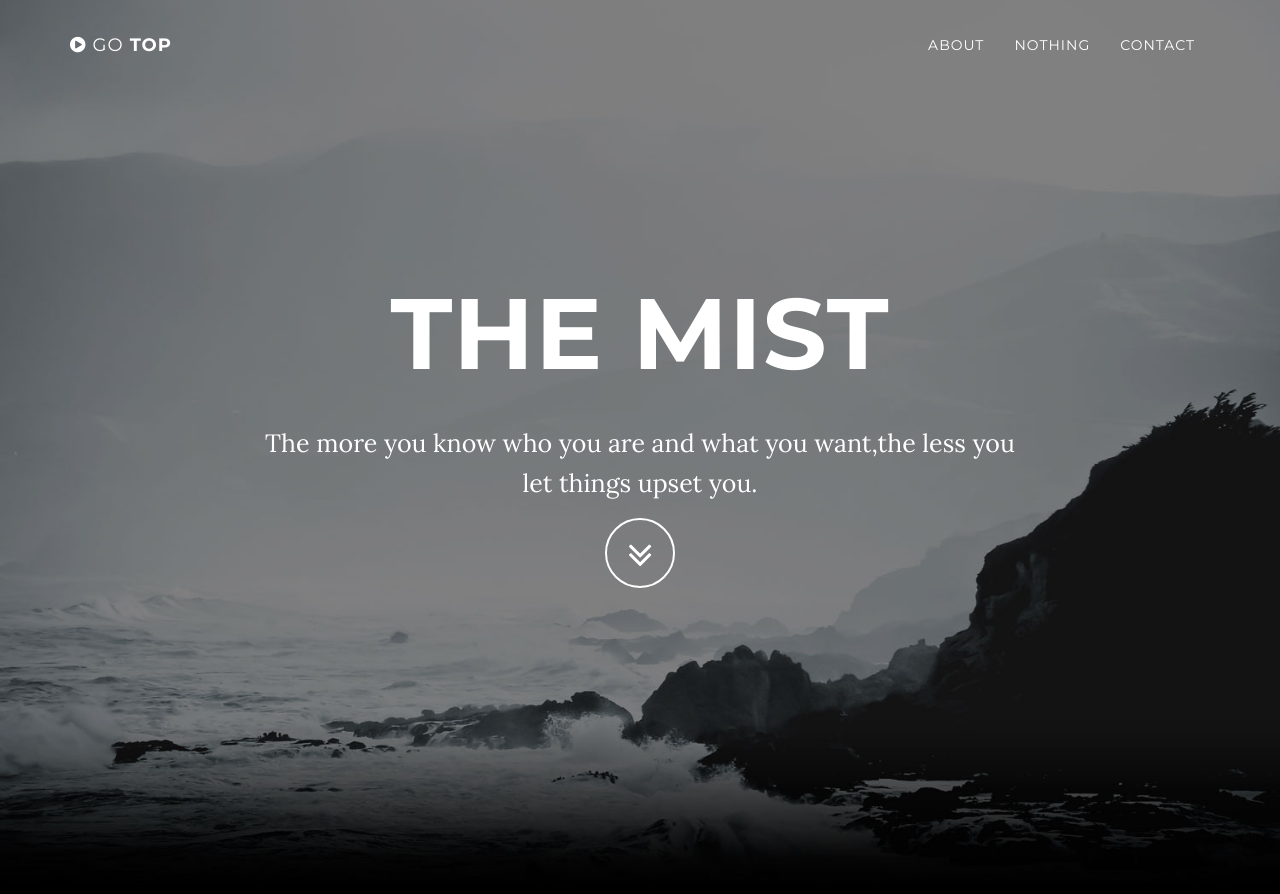
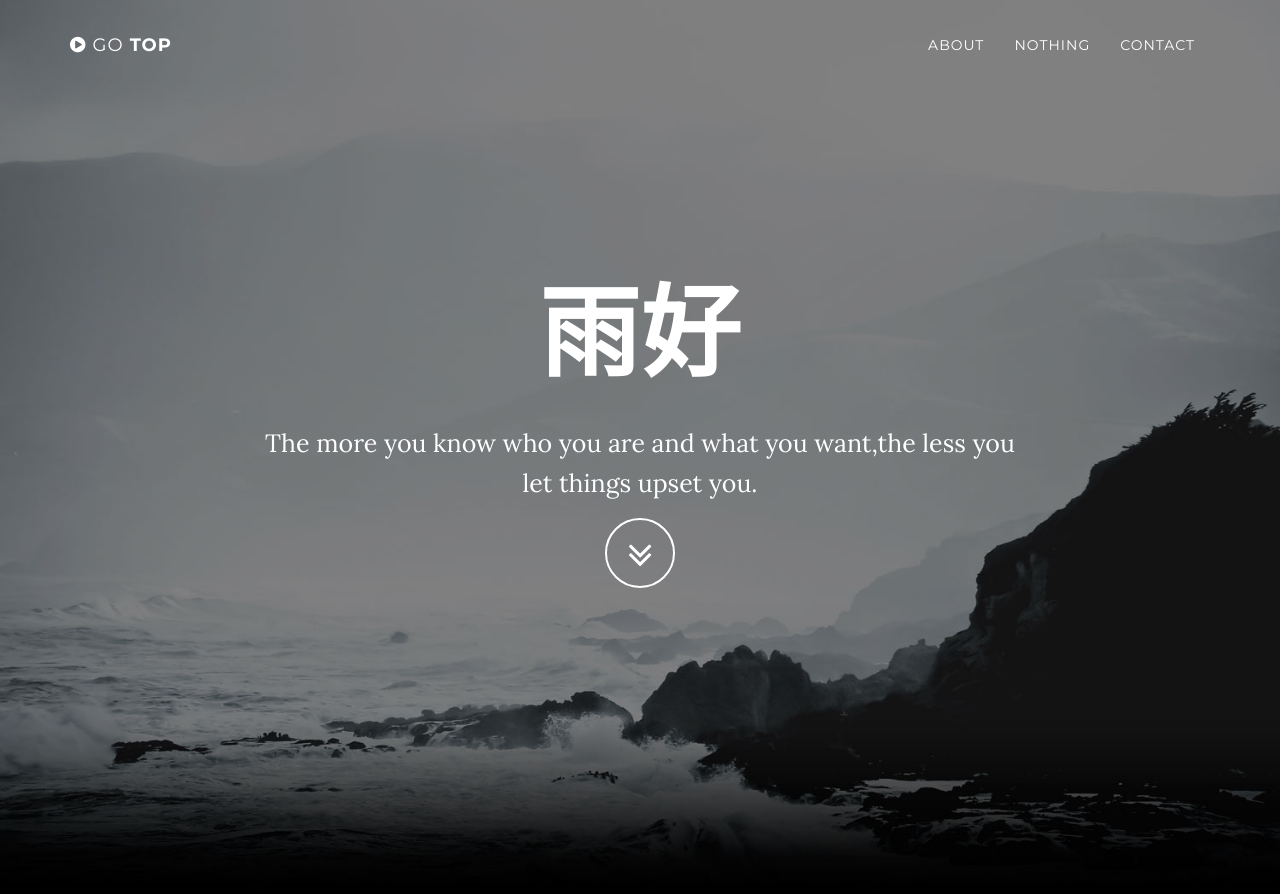
Before and after one commit to BaiZhaohui/BaiZhaohui, a Jekyll site: the page built from index.md, in a window 1280 px wide and 900 px high. Shown: the top 894 px of the window. Built offline with Jekyll 4.4.1, drawn with Linux system fonts in a browser that asks for light colours; our own code applies the rules of GitHub Pages for plain Markdown files.

Commit message:
Update _config.yml

```diff
--- a/_config.yml
+++ b/_config.yml
@@ -1,5 +1,5 @@
 # Site settings
-title: The Mist
+title: 雨好
 email: isolatedislet@gmail.com
 url: https://example.github.io
 description: The more you know who you are and what you want,the less you let things upset you.
```
